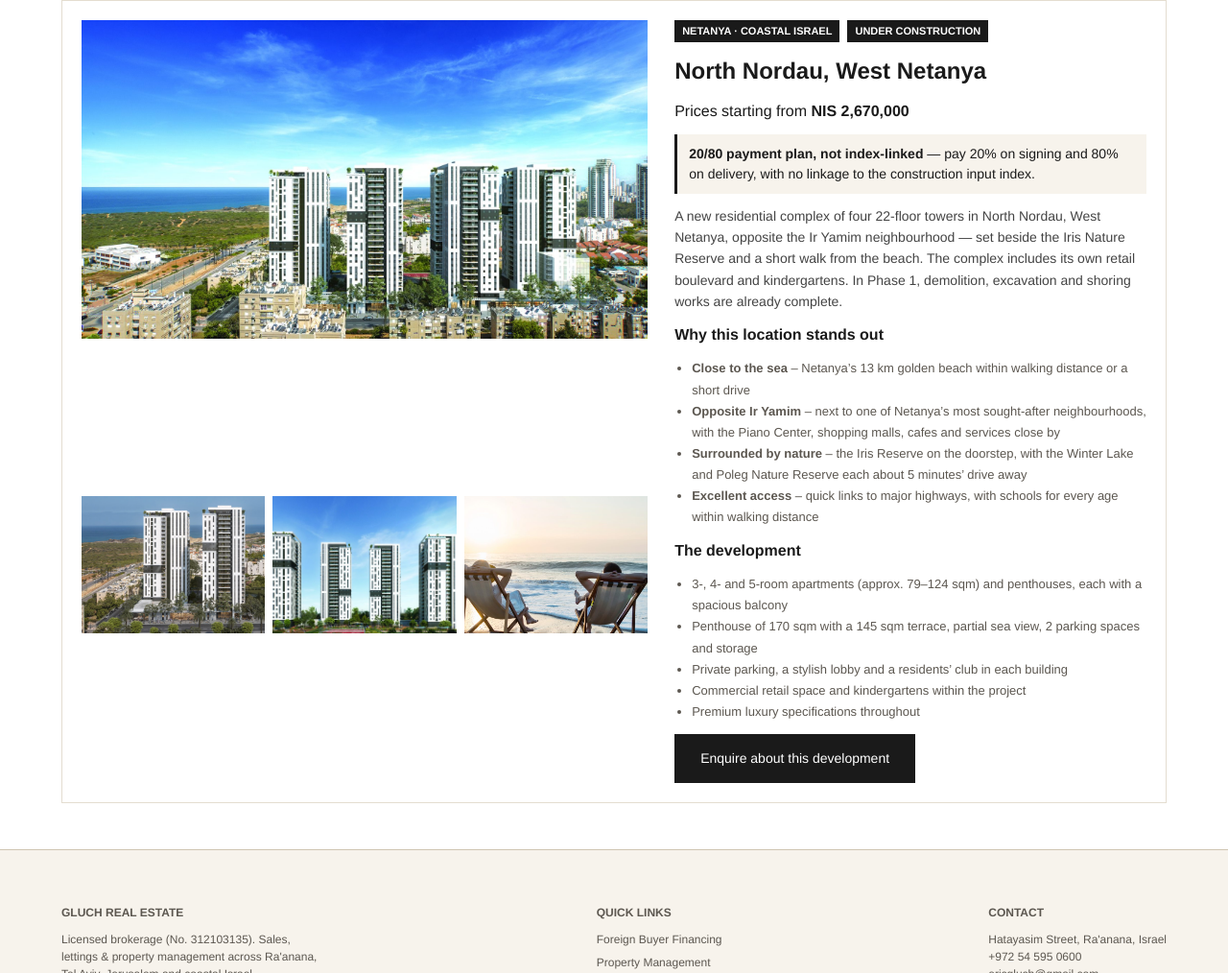
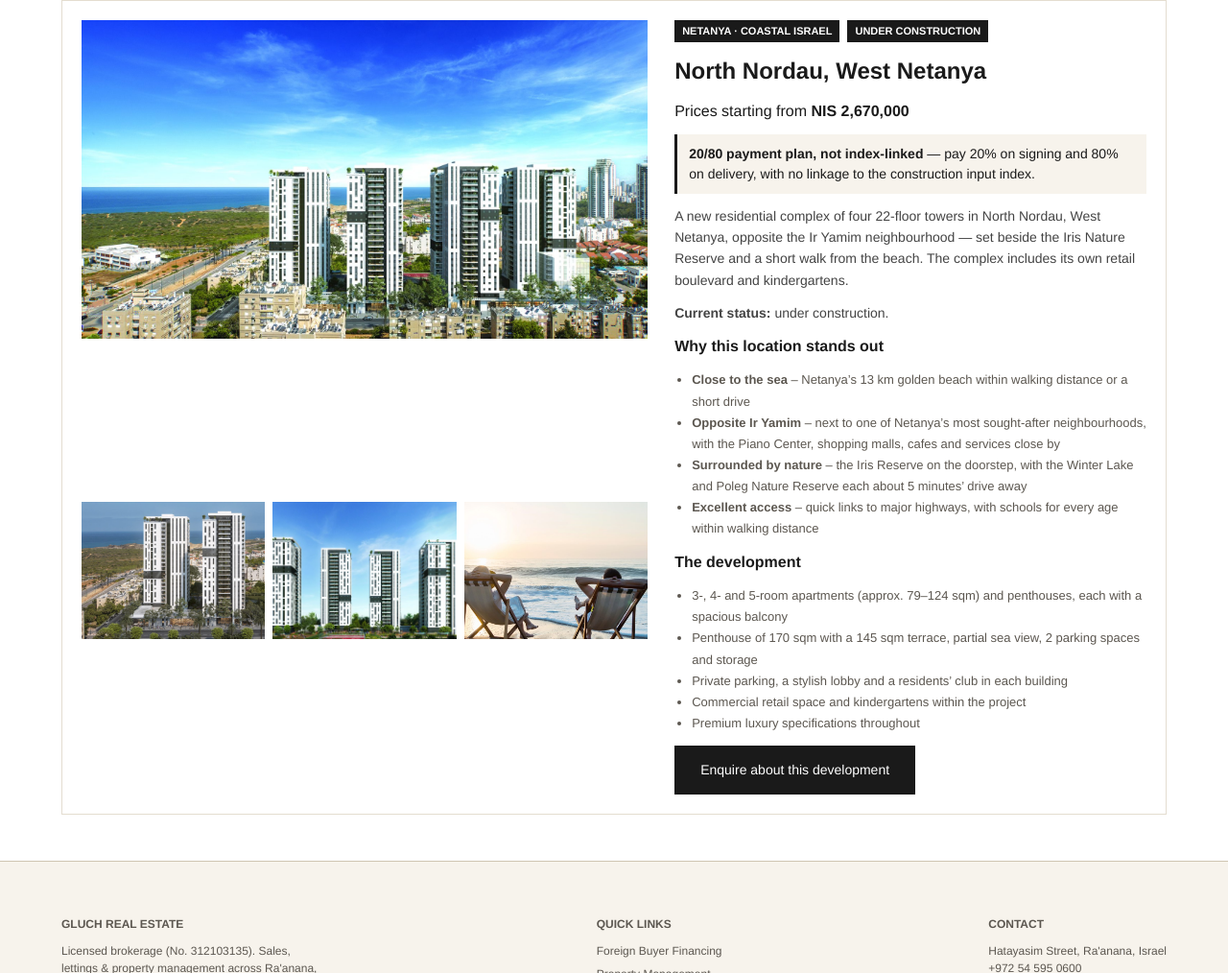
Before and after one commit to yesyon/gluch-estate, a plain HTML site: page coastal.html in a window 1280 px wide. Shown: the part 1917-2931 px from the top of the page at 96% size. Drawn offline with Linux system fonts and the light colour scheme.

Commit message:
North Nordau listing: replace Phase 1 works detail with current status
Co-Authored-By: Claude Opus 5.5 <noreply@anthropic.com>
Claude-Session: https://claude.ai/code/session_01HJXaMFWGLLqezr6TyVXPEx

```diff
--- a/coastal.html
+++ b/coastal.html
@@ -116,7 +116,8 @@
           <h2 class="featured-title">North Nordau, West Netanya</h2>
           <p class="featured-price">Prices starting from <strong>NIS 2,670,000</strong></p>
           <p class="featured-price" style="font-size:14px;background:var(--color-bg-alt);padding:10px 12px;border-left:3px solid var(--color-accent);"><strong>20/80 payment plan, not index-linked</strong> &mdash; pay 20% on signing and 80% on delivery, with no linkage to the construction input index.</p>
-          <p class="featured-desc">A new residential complex of four 22-floor towers in North Nordau, West Netanya, opposite the Ir Yamim neighbourhood &mdash; set beside the Iris Nature Reserve and a short walk from the beach. The complex includes its own retail boulevard and kindergartens. In Phase 1, demolition, excavation and shoring works are already complete.</p>
+          <p class="featured-desc">A new residential complex of four 22-floor towers in North Nordau, West Netanya, opposite the Ir Yamim neighbourhood &mdash; set beside the Iris Nature Reserve and a short walk from the beach. The complex includes its own retail boulevard and kindergartens.</p>
+          <p class="featured-desc"><strong>Current status:</strong> under construction.</p>
           <h3 style="font-size:16px;">Why this location stands out</h3>
           <ul class="featured-list">
             <li><strong>Close to the sea</strong> &ndash; Netanya&rsquo;s 13&nbsp;km golden beach within walking distance or a short drive</li>
```
